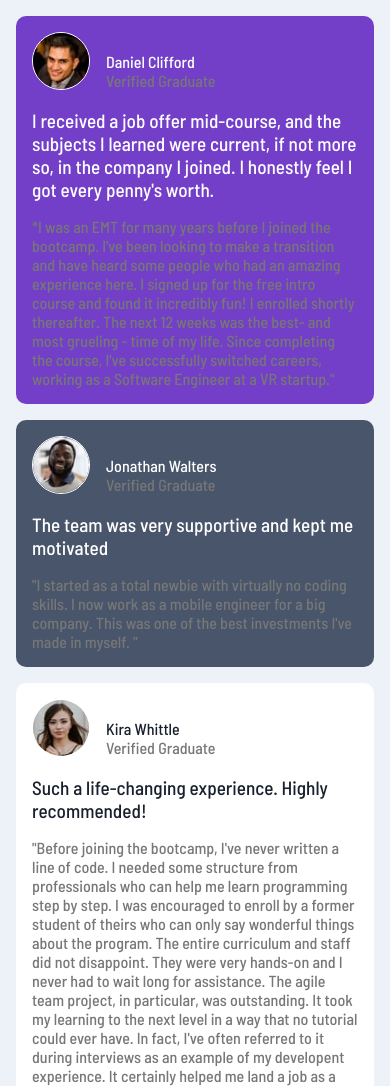
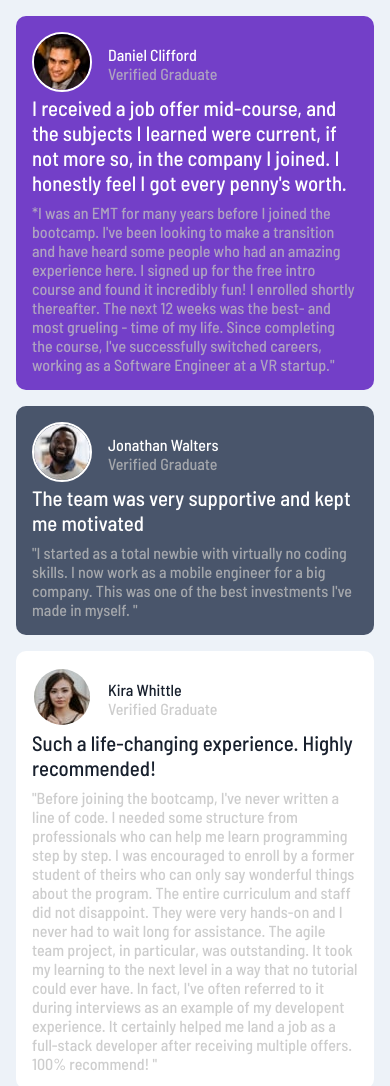
Before and after one commit to as28652865g/testimonials, a plain HTML site: page index.html in a window 390 px wide. Shown: the top 1086 px of the page. Drawn offline with Linux system fonts and the light colour scheme.

Commit message:
better css

```diff
--- a/css/style.scss
+++ b/css/style.scss
@@ -7,7 +7,7 @@
     box-sizing: border-box;
     font-family: 'Barlow Semi Condensed', sans-serif;
 }
-
+//color
 $container-bg: #EDF2F8;
 $item1-bg: #733FC8;
 $item2-bg: #49556B;
@@ -15,21 +15,21 @@ $item3-bg: #FFFFFF;
 $item4-bg: #FFFFFF;
 $item5-bg: #18202D;
 $user-description-white: #fff;
-$user-description-gray: #777;
+$user-description-gray: rgba(191, 191, 191, 0.777);
 $user-description-dark-blue: #18202D;
 $item-border-radius: 10px;
 
 .container
 {
-    display: flex;
-    justify-content: center;
-    align-items: center;
-    width: 100%;
-    height: 100vh;
     background-color: $container-bg;
     .wrap
     {
-        width: 100%;
+        max-width: 1400px;
+        height: 100vh;
+        display: flex;
+        justify-content: center;
+        align-items: center;
+        margin: 0 auto;
         padding: 1rem;
         .item-grid
         {
@@ -38,24 +38,28 @@ $item-border-radius: 10px;
             gap: 1rem;
             .item1, .item2, .item3, .item4, .item5
             {
-                background-color: $item1-bg;
                 padding: 1rem;
                 border-radius: $item-border-radius;
+                &:hover
+                {
+                    box-shadow: 1px 1px 20px #000;
+                    transform: scale(1.1);
+                    transition: .3s;
+                }
                 .item-header
                 {
                     display: flex;
                     align-items: center;
                     .user-icon
                     {
-                        padding-right: 1rem;
-                        padding-bottom: 1rem;
                         img{
+                            border: 2px solid #fff;
                             border-radius: 50%;
-                            border: 1.5px solid #fff;
                         }
                     }
                     .user-description
                     {
+                        padding-left: 1rem;
                         p
                         {
                             color: $user-description-white;
@@ -70,9 +74,9 @@ $item-border-radius: 10px;
                 {
                     p
                     {
-                        font-size: 1.2rem;
+                        font-size: 1.3rem;
                         color: $user-description-white;
-                        padding-bottom: 1rem;
+                        padding-bottom: .5rem;
                     }
                     span
                     {
@@ -82,6 +86,7 @@ $item-border-radius: 10px;
             }
             .item1
             {
+                background-color: $item1-bg;
                 grid-column: 1 / 3;
             }
             .item2
@@ -156,18 +161,25 @@ $item-border-radius: 10px;
         }
     }
 }
-@media (max-width: 769px) {
+@media (max-width: 900px) {
     .container
     {
-        height: 100%;
+        align-items: start;
         .wrap
         {
+            height: 100%;
             padding: 1rem;
-            height: auto;
             .item-grid
             {
                 display: flex;
                 flex-direction: column;
+                .item1, .item2, .item3, .item4, .item5
+                {
+                    &:hover
+                    {
+                        transform: none;
+                    }
+                }
             }
         }
     }
```
Also changed, not shown: css/style.css, 1 other file.
